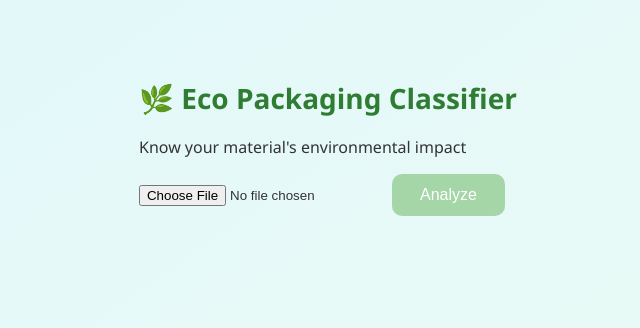
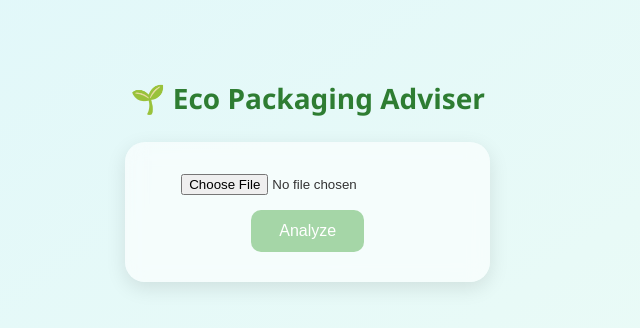
Before and after one commit to manya975/Packaging-frontend, a React (Create React App) app: page / in a window 1280 px wide. Shown: the top 328 px of the page, without its empty margins (312-952 px from the left). Built offline with nearby package versions, Linux system fonts and the light colour scheme.

Commit message:
Update App.js

```diff
--- a/src/App.js
+++ b/src/App.js
@@ -23,51 +23,45 @@ function App() {
   };
 
   return (
-    <div className="app-wrapper">
-      <motion.div
-        className="eco-card"
+    <div className="app-container">
+      <motion.h1
         initial={{ opacity: 0, y: -30 }}
         animate={{ opacity: 1, y: 0 }}
-        transition={{ duration: 0.5 }}
+        transition={{ duration: 0.6 }}
       >
-        <h1>🌿 Eco Packaging Classifier</h1>
-        <p className="subtitle">Know your material's environmental impact</p>
+        🌱 Eco Packaging Adviser
+      </motion.h1>
 
-        <div className="upload-box">
+      <motion.div
+        className="upload-card"
+        initial={{ opacity: 0, y: 40 }}
+        animate={{ opacity: 1, y: 0 }}
+        transition={{ delay: 0.4, duration: 0.5 }}
+      >
         <input
           type="file"
           accept="image/*"
           capture="environment"
           onChange={(e) => setFile(e.target.files[0])}
         />
-          <button
-            onClick={upload}
-            disabled={!file || loading}
-            className="analyze-btn"
-          >
+        <button className="analyze-btn" onClick={upload} disabled={!file || loading}>
           {loading ? "Analyzing..." : "Analyze"}
         </button>
-        </div>
+      </motion.div>
 
       {res && (
         <motion.div
-            className="result-box"
-            initial={{ opacity: 0, scale: 0.9 }}
+          className="result-card"
+          initial={{ opacity: 0, scale: 0.8 }}
           animate={{ opacity: 1, scale: 1 }}
           transition={{ delay: 0.2 }}
         >
-            {res.image && (
-              <img src={res.image} alt="Preview" className="preview-img" />
-            )}
-            <div className="result-data">
           <p><strong>Material:</strong> {res.material}</p>
           <p><strong>Confidence:</strong> {res.confidence}%</p>
           <p><strong>CO₂:</strong> {res.co2} kg</p>
           <p><strong>Recommendation:</strong> {res.recommendation}</p>
-            </div>
         </motion.div>
       )}
-      </motion.div>
     </div>
   );
 }
```
Lines whose indentation alone changed are shown as unchanged.
